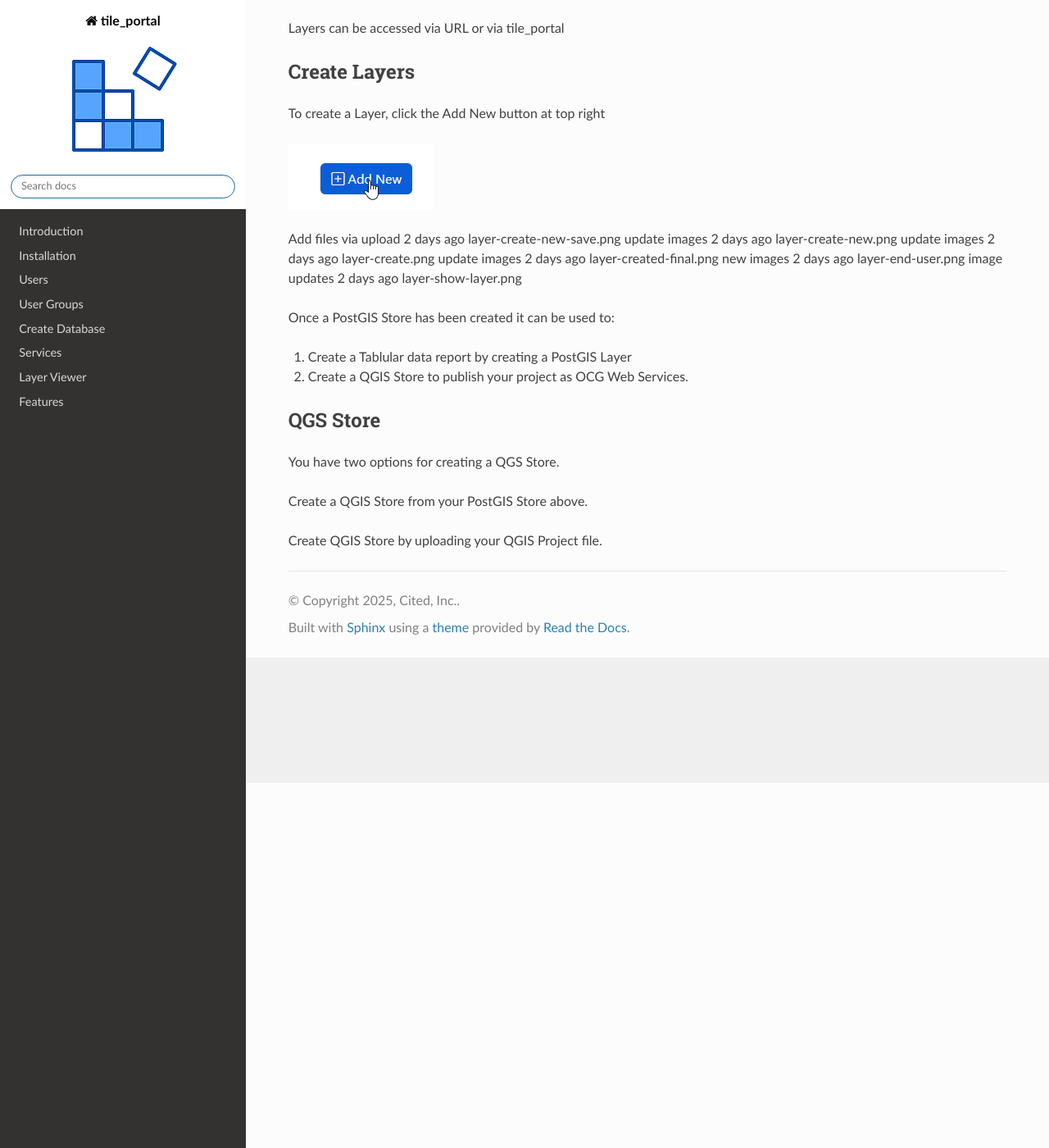
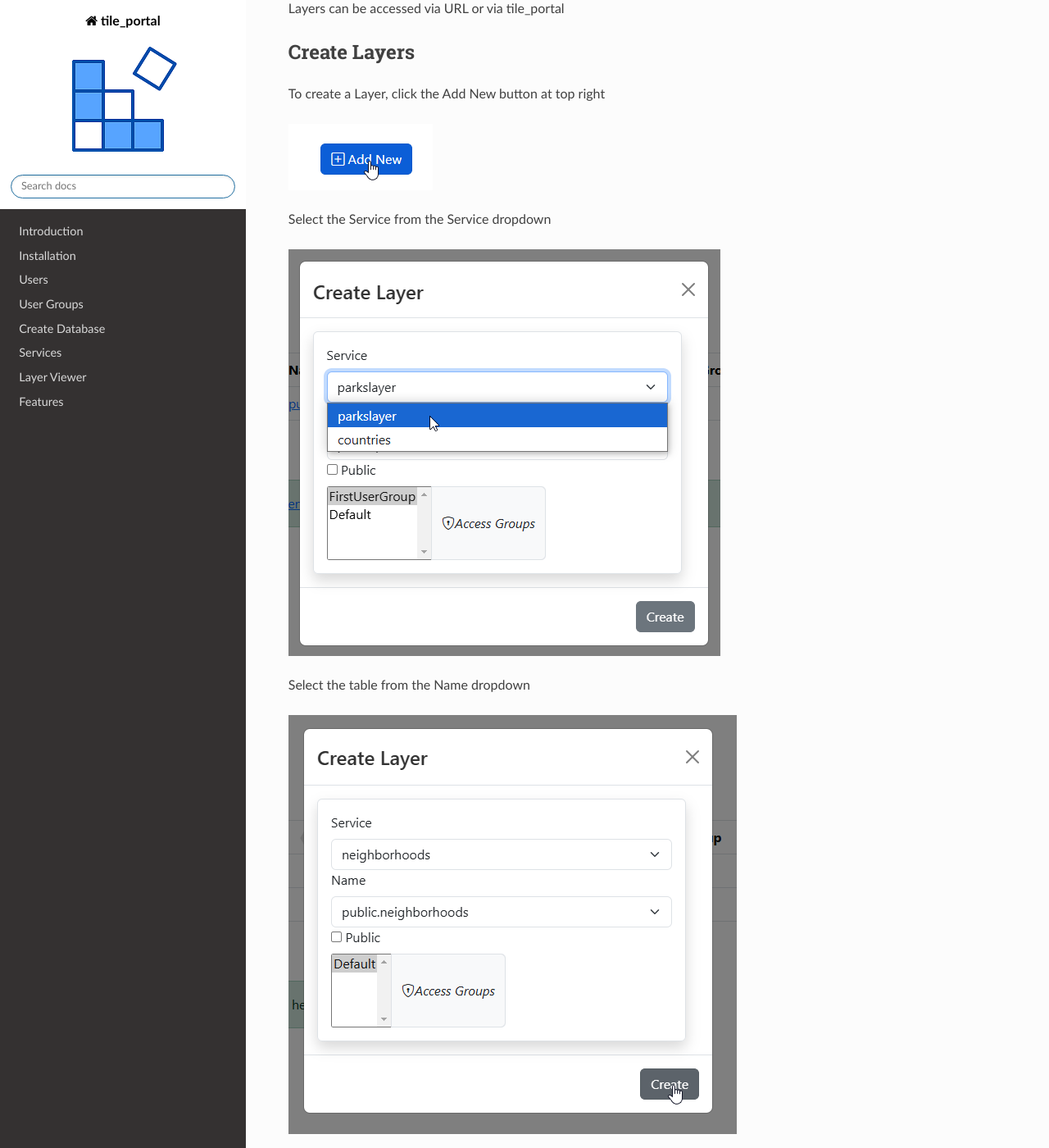
Before and after one commit to AcuGIS/Tile-Portal, a Sphinx documentation site: the page built from docs/source/layers.rst, in a window 1280 px wide and 1400 px high, scrolled down 445 px. Shown: the whole window at 82% size. Built offline with Sphinx 7.4.7 and the Read the Docs theme 3.1.0, drawn with Linux system fonts in a browser that asks for light colours; some of the changed text lies outside the part shown.

Commit message:
Update layers.rst

```diff
--- a/docs/source/layers.rst
+++ b/docs/source/layers.rst
@@ -20,39 +20,27 @@ To create a Layer, click the Add New button at top right
 
 .. image:: _static/layer-add-new.png
 
+Select the Service from the Service dropdown
 
-Add files via upload
-2 days ago
-layer-create-new-save.png
-update images
-2 days ago
-layer-create-new.png
-update images
-2 days ago
-layer-create.png
-update images
-2 days ago
-layer-created-final.png
-new images
-2 days ago
-layer-end-user.png
-image updates
-2 days ago
-layer-show-layer.png
+.. image:: _static/layer-create-new.png
+
+Select the table from the Name dropdown
+
+.. image:: _static/layer-create.png
+
+Select the Group(s) to give access to or if Layer should be Public
+
+.. image:: _static/layer-create-new-save.png
 
 
-Once a PostGIS Store has been created it can be used to:
+Click the Create button
 
-1. Create a Tablular data report by creating a PostGIS Layer
+The Layer has now been created, as shown below
 
-2. Create a QGIS Store to publish your project as OCG Web Services.
+.. image:: _static/layer-created-final.png
 
+Click the link for the Layer in the dashboard to veridy
 
-QGS Store
-================
+.. image:: _static/layer-end-user.png
 
-You have two options for creating a QGS Store.
-
-Create a QGIS Store from your PostGIS Store above.
-
-Create QGIS Store by uploading your QGIS Project file.
+.. image:: _static/layer-show-layer.png
```
